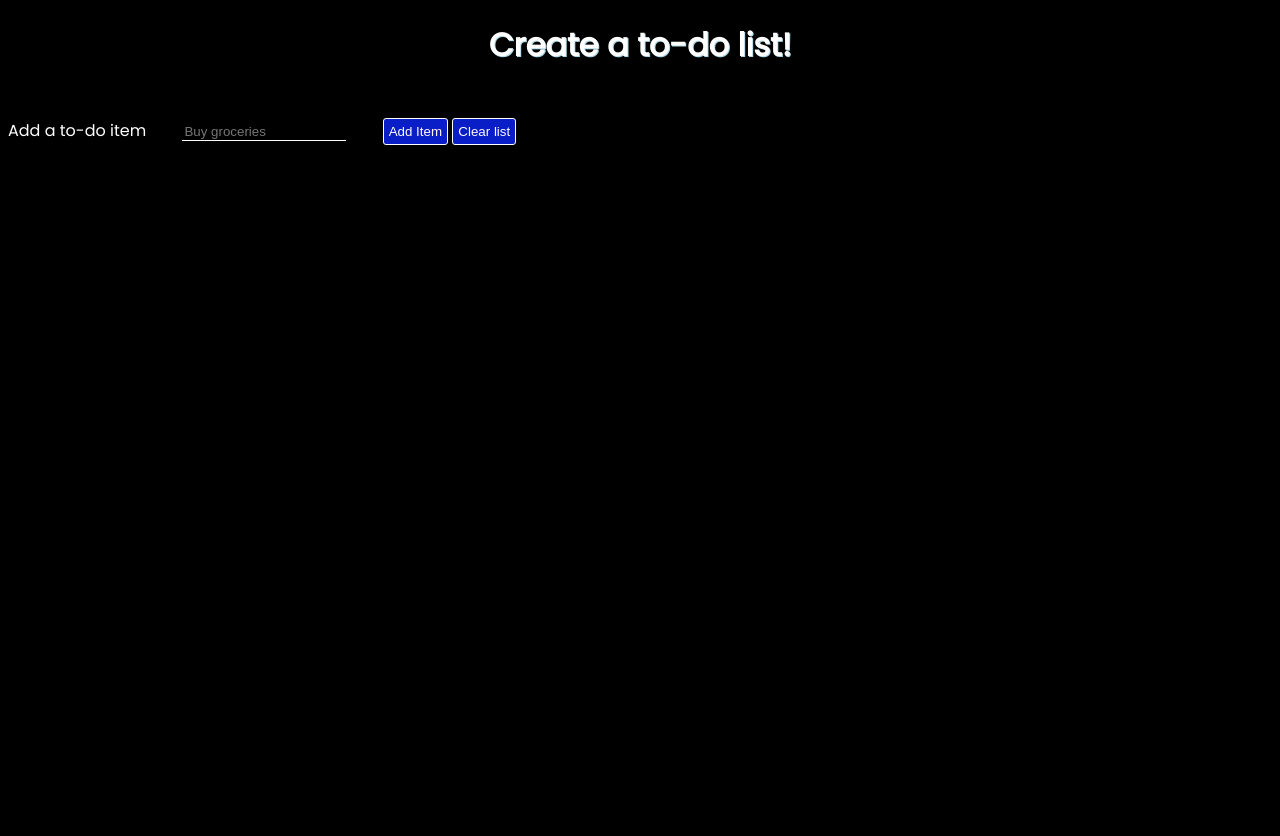
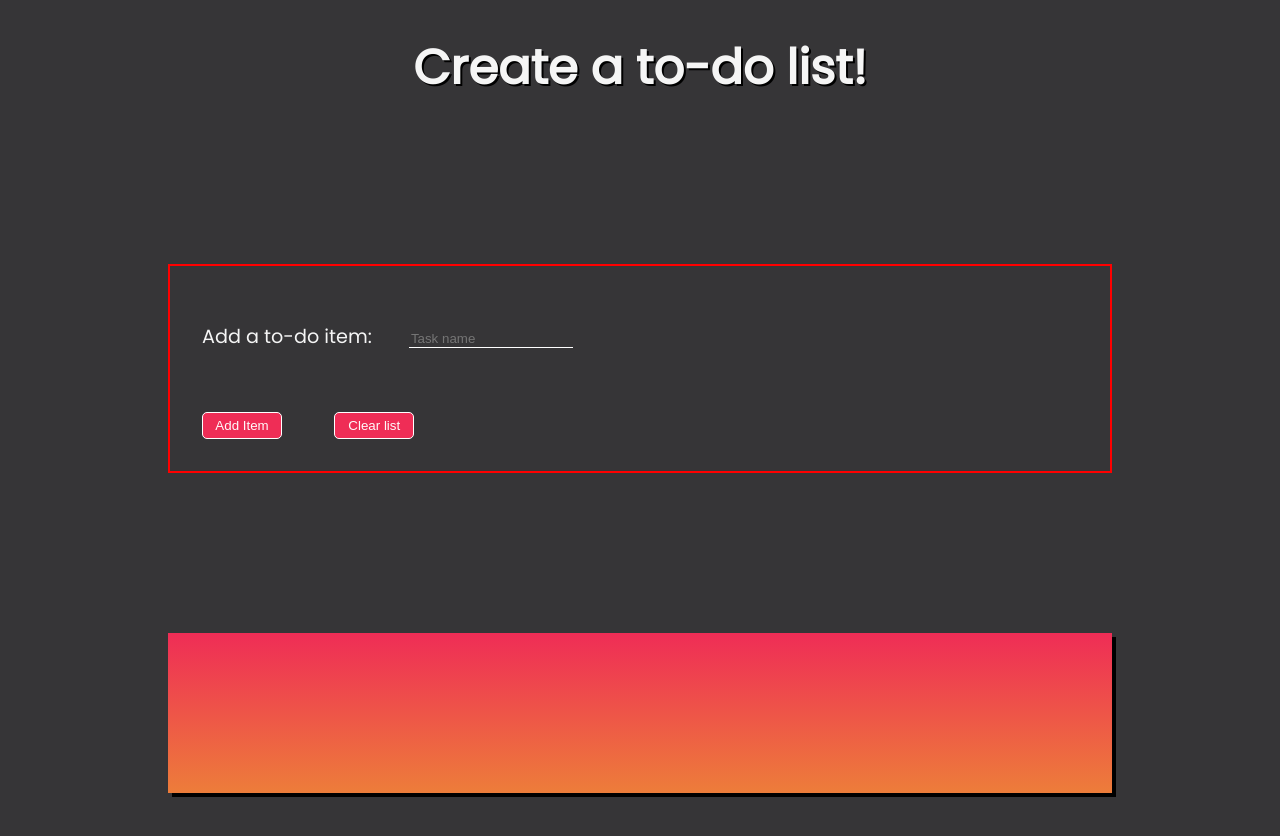
Before and after one commit to Ericn01/Small-JS-projects, a plain HTML site: page To-Do List/index.html in a window 1280 px wide. Before the commit the page ends 800 px from the top, so only its background shows below. Drawn offline with Linux system fonts and the light colour scheme.

Commit message:
Changed styling and fixed the clearList() function.

```diff
--- a/To-Do List/index.html
+++ b/To-Do List/index.html
@@ -4,15 +4,21 @@
     <meta charset="UTF-8">
     <meta http-equiv="X-UA-Compatible" content="IE=edge">
     <meta name="viewport" content="width=device-width, initial-scale=1.0">
-    <title>Document</title>
+    <title>To-do list builder</title>
     <link rel="stylesheet" href="styles.css">
 </head>
 <body>
     <h1> Create a to-do list!</h1>
-    <label for="to-do-item"> Add a to-do item </label>
-    <input type="text" id="to-do-item" name="to-do-item" placeholder="Buy groceries">
-    <button onclick="displayItem()"> Add Item </button>
-    <button onclick="clear()"> Clear list </button>
+    <section class="input-section">
+        <p>
+            <label for="to-do-item"> Add a to-do item: </label>
+            <input type="text" id="to-do-item" name="to-do-item" placeholder="Task name">
+        </p>
+        <p>
+            <button onclick="displayItem()"> Add Item </button>
+            <button onclick="clearList()"> Clear list </button>
+        </p>
+    </section>
     <div id="list-items"> </div>
     <script src="script.js"> </script>
 </body>
--- a/To-Do List/script.js
+++ b/To-Do List/script.js
@@ -10,12 +10,10 @@ function displayItem(){
 }
 
 // Clears the to do list
-function clear(){
-    document.getElementById('list-items').innerHTML = '';
-    toDoItemsHistory.forEach(listItem =>
-    {
-        listItem = "";
-    })
+function clearList(){
+    let items = document.getElementById('list-items');
+    items.innerHTML = "";
+    toDoItemsHistory = []; // resets the array to be empty
 }
 
 // Checks to see if given element is in the item list array.
--- a/To-Do List/styles.css
+++ b/To-Do List/styles.css
@@ -1,12 +1,18 @@
 @import url('https://fonts.googleapis.com/css2?family=Open+Sans:wght@300&family=Poppins&family=Raleway:wght@800&display=swap');
+
+:root{
+    --background: #363537; /* Body background color */
+    --highlights: #ed7d3a; /* Used for highlights and other areas */
+    --card-items: #ef2d56; /* Transition color for certain elements */
+}
 body{
-    background-color: black;
-    color: white;
+    background-color: var(--background);
+    color: whitesmoke;
     font-family: 'Poppins', sans-serif;
 }
 
 #to-do-item{
-    color: white;
+    color: var(--whitesmoke);
     border: none;
     border-bottom: 1px solid white;
     width: 10rem;
@@ -19,16 +25,18 @@ body{
 }
 
 button{
+    margin-right: 3rem;
+    width: 5rem;
+    cursor: pointer;
     padding: 5px;
-    background-color: rgb(10, 30, 200);
+    background-color: var(--card-items);
     color: snow;
-    border-radius: 3px;
+    border-radius: 5px;
     border: 0.3px solid white;
 }
 
 button:hover{
-    cursor: pointer;
-
+    background-color: var(--highlights);
 }
 
 ol{
@@ -36,8 +44,9 @@ ol{
 }
 
 h1{
+    font-size: 3rem;
     text-align: center;
-    text-shadow: 1px 1px lightblue;
+    text-shadow: 2px 2px black;
 }
 
 .input-section{
@@ -46,3 +55,22 @@ h1{
     border: 2px solid red;
     width: 300px auto;
 }
+
+#list-items{
+    text-shadow: 1px 1px black;
+    box-shadow: 4px 4px black;
+    padding: 5rem;
+    width: 50% auto;
+    margin: 10rem;
+    background: linear-gradient(var(--card-items), var(--highlights));
+}
+p{
+    margin: 2rem;
+}
+
+label{
+    font-size: 1.2rem;
+}
+/* Play a little celebratory animation after a task has been completed */
+
+/* Counter for number of tasks finished in a day? -> Would reset at local time 12am for user */
```
